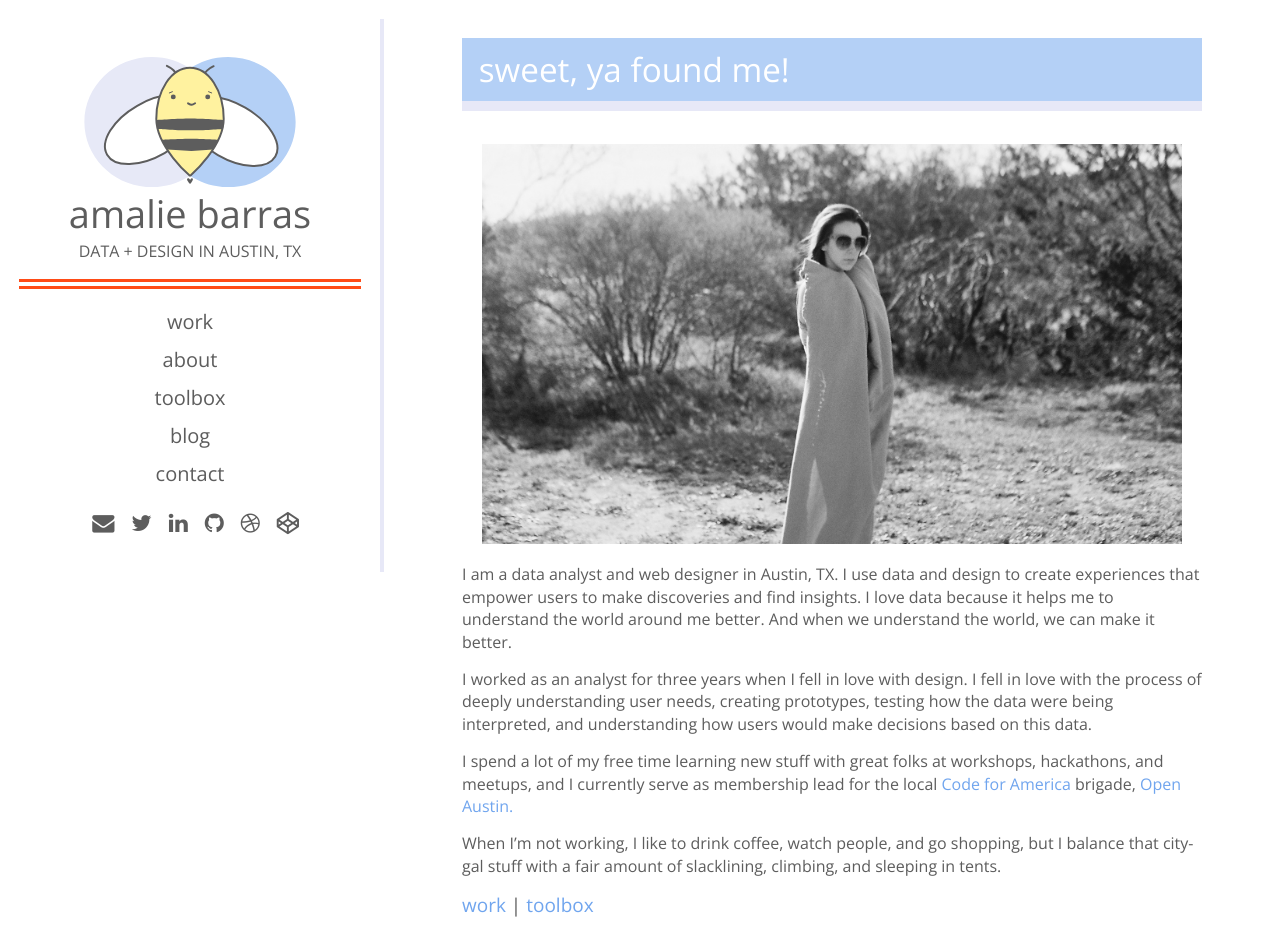
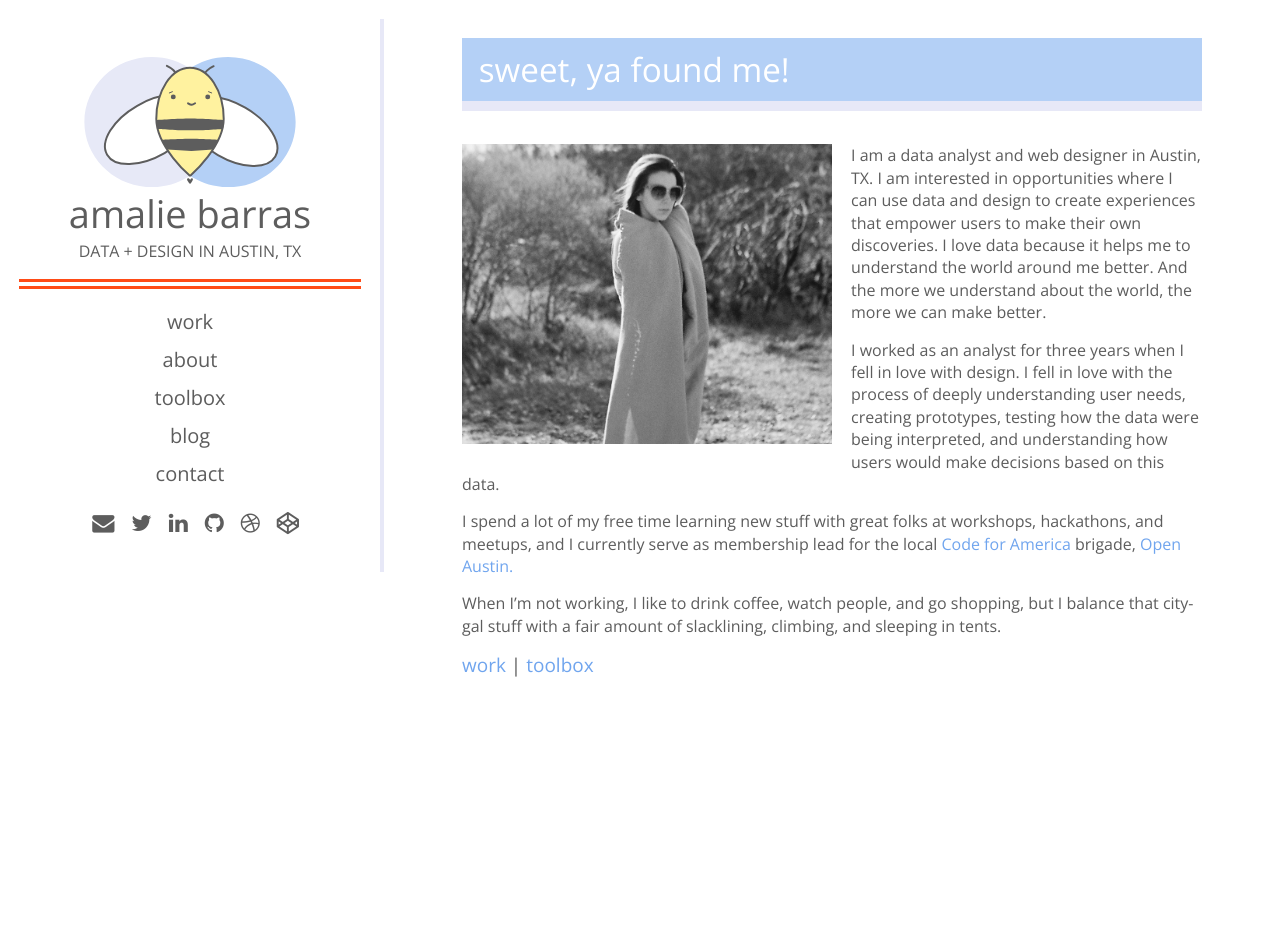
Before and after one commit to amaliebarras/amaliebarras.github.io, a Jekyll site: the page built from 02_about.html, in a window 1280 px wide and 934 px high. Built offline with Jekyll 4.4.1, drawn with Linux system fonts in a browser that asks for light colours; nearby versions of some CDN libraries.

Commit message:
editing about page

```diff
--- a/02_about.html
+++ b/02_about.html
@@ -25,7 +25,7 @@ permalink: /about
 			<div class = "aboutjpg">
 			</div>
 			<div class = "abouttext">
-			<p>I am a data analyst and web designer in Austin, TX. I use data and design to create experiences that empower users to make discoveries and find insights. I love data because it helps me to understand the world around me better. And when we understand the world, we can make it better. </p>
+			<p>I am a data analyst and web designer in Austin, TX. I am interested in opportunities where I can use data and design to create experiences that empower users to make their own discoveries. I love data because it helps me to understand the world around me better. And the more we understand about the world, the more we can make better. </p>
 
 			<p>I worked as an analyst for three years when I fell in love with design. I fell in love with the process of deeply understanding user needs, creating prototypes, testing how the data were being interpreted, and understanding how users would make decisions based on this data.</p>
 
@@ -33,10 +33,11 @@ permalink: /about
 
 			<p>When I’m not working, I like to drink coffee, watch people, and go shopping, but I balance that city-gal stuff with a fair amount of slacklining, climbing, and sleeping in tents. </p>
 			</div>
+		</div>
+
 			<h4>
 				<a href ="/">work</a> |
 				<a href ="/toolbox">toolbox</a>
 			</h4>
-		</div>
 	</div>
 </div>
--- a/css/main.scss
+++ b/css/main.scss
@@ -223,15 +223,17 @@ $on-laptop:        800px;
         }
     }
     .aboutjpg {
-        margin-bottom: 1em;
+        margin-bottom: 0.5em;
         display: block;
         text-indent: -9999px;
         background: url(../images/about.jpg) center;
         background-repeat: no-repeat;
         background-size: 700px 500px;
         max-width: 100%;
-        height: 400px;
-        width: 100%;
+        height: 300px;
+        width: 50%;
+        float: left;
+        margin-right: 1em;
     }
 }
 
```
Also changed, not shown: 1 other file.
